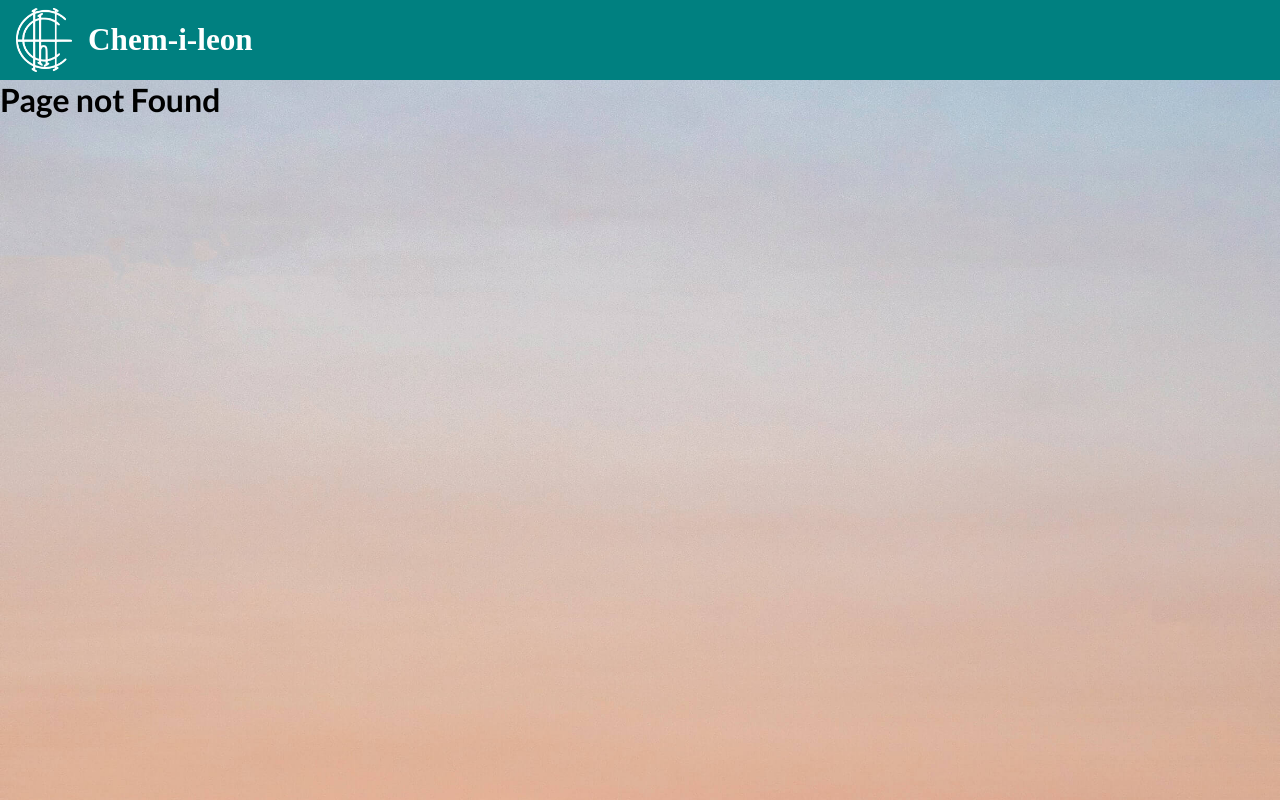
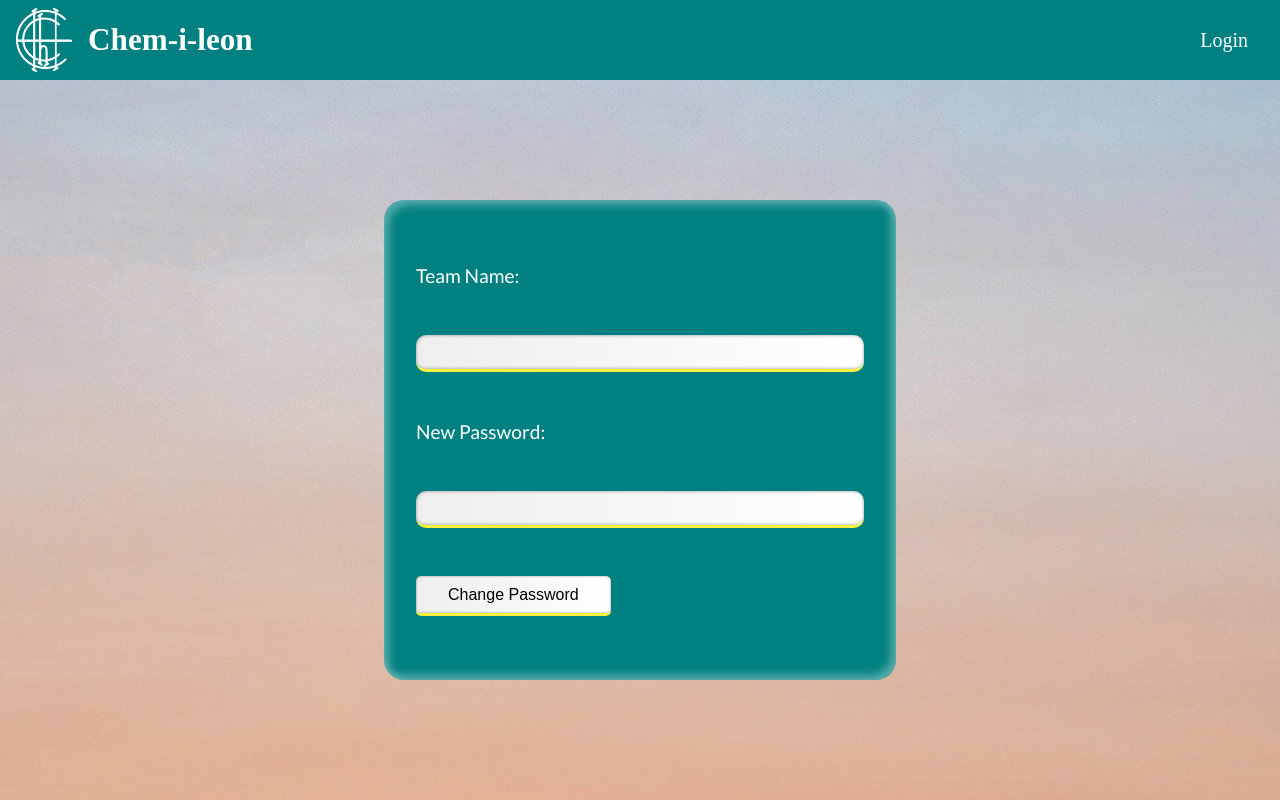
Before and after one commit to 1611Aryan/Hera-Pheri, a React (Create React App) app in the folder client/: page /uh-oh in a window 1280 px wide. Before the commit this address had no page. Shown: the top 800 px of the page. Built offline with nearby package versions, Linux system fonts and the light colour scheme; a web font is replaced by a local one.

Commit message:
UI Changes

```diff
--- a/client/src/App.tsx
+++ b/client/src/App.tsx
@@ -10,6 +10,7 @@ import Footer from "./Components/Footer";
 import Loader from "./Components/Loading/StartLoader";
 import { useEffect, useState } from "react";
 import Loading from "./Components/Loading/Loading";
+import ForgotPassword from "./Components/ForgotPassword";
 
 const App = () => {
   //State
@@ -38,6 +39,9 @@ const App = () => {
         <Route path="/admin">
           <Admin />
         </Route>
+        <NormalRoute path="/uh-oh" exact>
+          <ForgotPassword />
+        </NormalRoute>
         <Route path="/">
           <Error />
         </Route>
--- a/client/src/Components/Admin/Hints/Hint.tsx
+++ b/client/src/Components/Admin/Hints/Hint.tsx
@@ -25,8 +25,8 @@ const Hint: React.FC<{
     document.title = "Chem-i-Leon | Admin-Hints";
     (async () => {
       try {
-        const res = await axios.get(TeamURL);
-        setTeams(res.data);
+        const res = await axios.get(`${TeamURL}/all`);
+        setTeams(res.data.team);
       } catch (err) {
         console.log(err);
       }
@@ -79,13 +79,13 @@ const Hint: React.FC<{
             {selected && (
               <>
                 {selected.hints.type1 === 1 && (
-                  <option value="type1">Type 1</option>
+                  <option value="type1">Dhamaal</option>
                 )}
                 {selected.hints.type2 === 1 && (
-                  <option value="type2">Type 2</option>
+                  <option value="type2">Tamasha</option>
                 )}
                 {selected.hints.type3 === 1 && (
-                  <option value="type3">Type 3</option>
+                  <option value="type3">Golmaal</option>
                 )}
               </>
             )}
--- a/client/src/Components/Dashboard/Game.tsx
+++ b/client/src/Components/Dashboard/Game.tsx
@@ -19,26 +19,18 @@ const Game: React.FC<{
     | undefined
   >;
   correctAnswer: (status: boolean, src: string | null) => void;
-  setSpecialQuestion: (
-    value: React.SetStateAction<{
-      status: boolean;
-      src: string | null;
-    }>
-  ) => void;
-  specialQuestion: {
-    status: boolean;
-    src: string | null;
-  };
-  message: string;
-  setMessage: React.Dispatch<React.SetStateAction<string>>;
+  setStoredQues: any;
+  storedQues: any;
+  platformHint: any;
+  setPlatformHint: any;
   platformHintUsed: (message: string) => void;
 }> = ({
   UpdateData,
   correctAnswer,
-  setSpecialQuestion,
-  specialQuestion,
-  message,
-  setMessage,
+  storedQues,
+  setStoredQues,
+  platformHint,
+  setPlatformHint,
   platformHintUsed,
 }) => {
   //URL
@@ -60,7 +52,7 @@ const Game: React.FC<{
   //Sttate
   const [rulebook, setRulebook] = useState(false);
   const [input, setInput] = useState<string | null>(null);
-
+  const [message, setMessage] = useState<string>(" ");
   const [hover, setHover] = useState(false);
 
   //Handlers
@@ -98,14 +90,15 @@ const Game: React.FC<{
           if (res) setUser(res.data);
         });
         if (res.data.special.status === "now") {
-          setSpecialQuestion({ status: true, src: res.data.special.src });
+          setStoredQues({ status: true, src: res.data.special.src });
           correctAnswer(true, res.data.special.src);
         } else {
-          setSpecialQuestion({ status: false, src: null });
+          setStoredQues({ status: false, src: null });
           correctAnswer(false, null);
           console.log("🤷🏻‍♂️");
         }
         setMessage("");
+        setPlatformHint(null);
       } else setMessage(res.data.message);
 
       setTimeout(() => setMessage(""), 5000);
@@ -124,17 +117,19 @@ const Game: React.FC<{
         {},
         { headers: { authToken: token } }
       );
-      setMessage(res.data.message);
+      setPlatformHint(res.data.message);
       platformHintUsed(res.data.message);
     } catch (err) {
       setMessage(err.response.data.message);
       console.log({ err, message: err.response.data });
+      setTimeout(() => setMessage(""), 1500);
     }
   };
 
   //Component did mount
   useEffect(() => {
     ProgressHandler();
+
     // eslint-disable-next-line react-hooks/exhaustive-deps
   }, [user]);
 
@@ -189,12 +184,13 @@ const Game: React.FC<{
             : "Completed✨✨"}
         </p>
       </div>
-      {specialQuestion.status && specialQuestion.src && (
+      {storedQues && storedQues.status && storedQues.src && (
         <div className="special">
-          <img src={specialQuestion.src} alt="" />
+          <img src={storedQues.src} alt="" />
         </div>
       )}
       <form className="answer" onSubmit={SubmitAnswer}>
+        <p className="platformHint"> {platformHint}</p>
         <p>{message}</p>
         <textarea
           name=""
@@ -209,7 +205,7 @@ const Game: React.FC<{
           </Button>
           <Button
             type="button"
-            className="platformHint"
+            className="hintButton"
             onClick={platformHintHandler}
           >
             <span>Platform Hint</span>
@@ -367,12 +363,16 @@ const StyledGame = styled.section`
     flex-direction: column;
     align-items: flex-start;
     ${Flex(1)}
+    .platformHint {
+      width: 100%;
+      display: inline-block;
+      padding-top: 1em;
+      font-size: 1.25em;
+      text-align: center;
+      color: black !important;
+    }
     p {
-      height: 2rem;
-      font-size: 1.5rem;
       color: red;
-      font-weight: 900;
-      width: 100%;
     }
     textarea {
       width: 100%;
@@ -397,7 +397,7 @@ const StyledGame = styled.section`
       display: flex;
       justify-content: space-evenly;
       align-items: center;
-      .platformHint {
+      .hintButton {
         .clip {
           background: coral;
         }
--- a/client/src/Components/Dashboard/index.tsx
+++ b/client/src/Components/Dashboard/index.tsx
@@ -11,6 +11,7 @@ import Game from "./Game";
 import Team from "./Team";
 
 import { useEffect, useState } from "react";
+import useLocalStorage from "../../Hooks/useLocalStorage";
 
 let socket: SocketIOClient.Socket;
 
@@ -27,14 +28,10 @@ const Dashboard: React.FC = () => {
   const { user, setUser } = useUser();
   const { token } = useToken();
   const [start, setStart] = useState(false);
-  const [specialQuestion, setSpecialQuestion] = useState<{
-    status: boolean;
-    src: string | null;
-  }>({
-    status: false,
-    src: null,
-  });
-  const [message, setMessage] = useState<string>(" ");
+
+  const [storedQues, setStoredQues] = useLocalStorage("ques", null);
+
+  const [platformHint, setPlatformHint] = useLocalStorage("hint", null);
 
   const toBool = (s: string) => {
     return s === "true" ? true : false;
@@ -85,6 +82,7 @@ const Dashboard: React.FC = () => {
     );
   }, [setUser]);
 
+  //Hint Used i.e Changes the number of hints Available
   useEffect(() => {
     socket.on("hint", (hintUsed: string) => {
       setUser(user => {
@@ -97,18 +95,25 @@ const Dashboard: React.FC = () => {
     });
   }, [setUser]);
 
+  /*
+    !Upon answering updates the data via http request such that score changes
+    !try to send the payload in websocket sonly about the necesary data
+    !Increasing efficiency
+  */
   useEffect(() => {
     socket.on("answer", async (payload: { status: boolean; src: string }) => {
       await UpdateData().then(res => {
         if (res) setUser(res.data);
       });
-      setSpecialQuestion({ status: payload.status, src: payload.src });
+      setStoredQues({ status: payload.status, src: payload.src });
+      setPlatformHint(null);
     });
   }, [setUser]);
 
+  //!Displays the platform hint used
   useEffect(() => {
     socket.on("platformHintUsed", (res: { message: string }) => {
-      setMessage(res.message);
+      setPlatformHint(res.message);
     });
   }, []);
 
@@ -128,10 +133,10 @@ const Dashboard: React.FC = () => {
         <Game
           UpdateData={UpdateData}
           correctAnswer={correctAnswer}
-          setSpecialQuestion={setSpecialQuestion}
-          specialQuestion={specialQuestion}
-          message={message}
-          setMessage={setMessage}
+          setStoredQues={setStoredQues}
+          storedQues={storedQues}
+          setPlatformHint={setPlatformHint}
+          platformHint={platformHint}
           platformHintUsed={platformHintUsed}
         />
       ) : (
--- /dev/null
+++ b/client/src/Components/ForgotPassword/index.tsx
@@ -0,0 +1,171 @@
+import { useEffect, useState } from "react";
+import styled from "styled-components";
+import axios from "axios";
+import { useHistory } from "react-router-dom";
+
+import { Section, Flex } from "../../Style";
+
+const ForgotPassword: React.FC = () => {
+  const URL =
+    process.env.NODE_ENV === "production"
+      ? "/team/forgot"
+      : "/localhost:5000/team/forgot";
+
+  //State
+  const [input, setInput] = useState({
+    team: "",
+    password: "",
+  });
+  const [message, setMessage] = useState<string | null>(null);
+
+  useEffect(() => {
+    document.title = "Chem-i-Leon | Forgot";
+  }, []);
+
+  //Handlers
+  const changeHandler = (e: React.ChangeEvent<HTMLInputElement>) => {
+    setInput({ ...input, [e.target.name]: e.target.value });
+  };
+
+  const submitHandler = async (e: React.FormEvent<HTMLFormElement>) => {
+    e.preventDefault();
+
+    if (input.password.toString().trim().length < 8)
+      return setMessage(
+        "Password should have a minimum length of 8 digits ಠ_ಠ"
+      );
+
+    try {
+      const res = await axios.post(URL, {
+        team: input.team,
+        newPassword: input.password,
+      });
+      setMessage(res.data.message);
+    } catch (err) {
+      setMessage(err.response.data);
+    }
+  };
+
+  return (
+    <StyledForgotPassword>
+      <form onSubmit={submitHandler}>
+        {message && <p className="err">{message}</p>}
+        <label htmlFor="team">Team Name: </label>
+        <input type="text" name="team" required onChange={changeHandler} />
+        <label htmlFor="password">New Password:</label>
+        <input
+          type="password"
+          name="password"
+          onChange={changeHandler}
+          required
+        />
+        <button>Change Password</button>
+      </form>
+    </StyledForgotPassword>
+  );
+};
+
+const StyledForgotPassword = styled.main`
+  ${Section()}
+  font-family: var(--content);
+  ${Flex()};
+
+  form {
+    width: 40vw;
+    height: 60vh;
+    background: teal;
+    border-radius: 20px;
+    padding: 1rem clamp(0.5rem, 3vw, 2rem);
+    ${Flex(1, "space-evenly", "flex-start")};
+    box-shadow: inset 5px 5px 10px rgba(255, 255, 255, 0.35),
+      inset -5px -5px 10px rgba(255, 255, 255, 0.35);
+    .err {
+      color: red;
+      font-size: clamp(0.6, 2vw, 0.8rem);
+    }
+    label {
+      color: white;
+      font-size: clamp(1rem, 3vw, 1.2rem);
+    }
+    input {
+      width: 100%;
+      padding: clamp(0.4rem, 2vw, 0.6rem);
+      border-radius: 10px;
+      border: 0;
+      border-bottom: 3px solid #f5f23d;
+      background: linear-gradient(to left, #fff, #eee);
+      box-shadow: inset 1px 1px 3px rgba(0, 0, 0, 0.2),
+        inset -1px -1px 3px rgba(0, 0, 0, 0.2);
+      &:focus {
+        outline: 0;
+      }
+    }
+    button {
+      font-size: clamp(0.8rem, 2vw, 1rem);
+      padding: 0.6rem clamp(1.3rem, 3vw, 2rem);
+      border-radius: 5px;
+      background: linear-gradient(to left, #fff, #eee);
+      border: 0;
+      border-bottom: 3px solid #f5f23d;
+      box-shadow: inset 1px 0.5px 2px rgba(0, 0, 0, 0.2),
+        inset -1px -0.5px 2px rgba(0, 0, 0, 0.2);
+      &:focus {
+        outline: 0;
+      }
+      @media (hover: hover) {
+        &:hover {
+          animation: shake 0.5s ease infinite;
+        }
+        @keyframes shake {
+          0% {
+            transform: translate(1px, 1px) rotate(0deg);
+          }
+          10% {
+            transform: translate(-1px, -1.5px) rotate(-1deg);
+          }
+          20% {
+            transform: translate(-2px, 0px) rotate(2deg);
+          }
+          30% {
+            transform: translate(0px, 1px) rotate(0deg);
+          }
+          40% {
+            transform: translate(1px, -1px) rotate(1deg);
+          }
+          50% {
+            -webkit-transform: translate(-1px, 1px) rotate(-1deg);
+          }
+          60% {
+            transform: translate(-1px, 1px) rotate(0deg);
+          }
+          70% {
+            transform: translate(1px, 1px) rotate(-1deg);
+          }
+          80% {
+            transform: translate(-1px, -1px) rotate(3deg);
+          }
+          90% {
+            transform: translate(1px, 1px) rotate(0deg);
+          }
+          100% {
+            transform: translate(1px, -1px) rotate(-1deg);
+          }
+        }
+      }
+    }
+  }
+
+  @media (max-width: 850px) {
+    form {
+      width: 45vw;
+    }
+  }
+  @media (max-width: 650px) {
+    form {
+      width: 80%;
+      height: 50vh;
+    }
+  }
+`;
+
+export default ForgotPassword;
--- a/client/src/Components/Login/index.tsx
+++ b/client/src/Components/Login/index.tsx
@@ -34,7 +34,7 @@ const Login: React.FC = () => {
     document.title = "Chem-i-Leon";
     const html = document.querySelector("html");
     if (html) html.setAttribute("theme", "teal");
-  }, [[]]);
+  }, []);
 
   //Handlers
   const changeHandler = (e: React.ChangeEvent<HTMLInputElement>) => {
--- a/client/src/Components/Nav/Nav.tsx
+++ b/client/src/Components/Nav/Nav.tsx
@@ -23,7 +23,8 @@ const Nav: React.FC = () => {
     const pattern = new RegExp("/register");
 
     if (location.pathname === "/") return "login";
-    else if (pattern.test(location.pathname)) return "register";
+    else if (pattern.test(location.pathname) || location.pathname === "/uh-oh")
+      return "register";
     else if (
       location.pathname === "/dashboard" ||
       location.pathname === "/admin/dashboard"
--- a/client/src/Components/Register/CreateTeam.tsx
+++ b/client/src/Components/Register/CreateTeam.tsx
@@ -53,6 +53,13 @@ const CreateTeam: React.FC = () => {
       console.log(res.data);
       setResult(true);
       setMessage("Team created. Login to access the Dashboard (☞ﾟヮﾟ)☞");
+      setInput({
+        team: "",
+        name: "",
+        email: "",
+        number: 0,
+        password: "",
+      });
     } catch (err) {
       setResult(false);
       setMessage(err.response.data);
--- a/client/src/Components/Register/JoinTeam.tsx
+++ b/client/src/Components/Register/JoinTeam.tsx
@@ -71,6 +71,12 @@ const JoinTeam: React.FC = () => {
       setResult(true);
       setMessage("Team Joined. Login to access the Dashboard (☞ﾟヮﾟ)☞");
       socket.emit("join", input);
+      setInput({
+        code: "",
+        name: "",
+        email: "",
+        number: 0,
+      });
     } catch (err) {
       setResult(false);
       setMessage(err.response.data);
```
Also changed, not shown: 1 other file (tests, documents, lock files or other folders).
